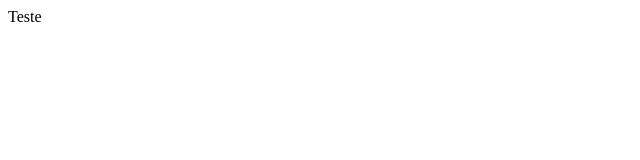
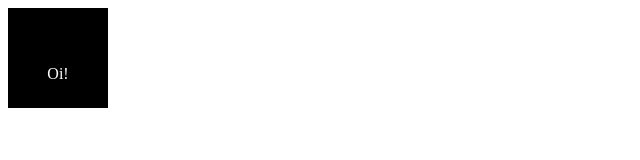
Before and after one commit to rafaelforce/duvidas, a plain HTML site: page index.html in a window 1280 px wide. Shown: the whole page, without its empty margins (0-640 px from the left). Drawn offline with Linux system fonts and the light colour scheme.

Commit message:
Caixa preta, texto branco no meio

```diff
--- a/index.html
+++ b/index.html
@@ -1,6 +1,9 @@
 <html>
 	<head><title>Teste</title></head>
 	<body>
-		Teste
+		<div style="position: relative; background-color: black; color: white; width: 100px; height: 100px;
+						text-align: center;">
+			<p style="position: absolute; top: 50%; left: 50%; margin-right: -50%; transform: translate(-50%, -50%);">Oi!</p>
+		</div>
 	</body>
 </html>
```
